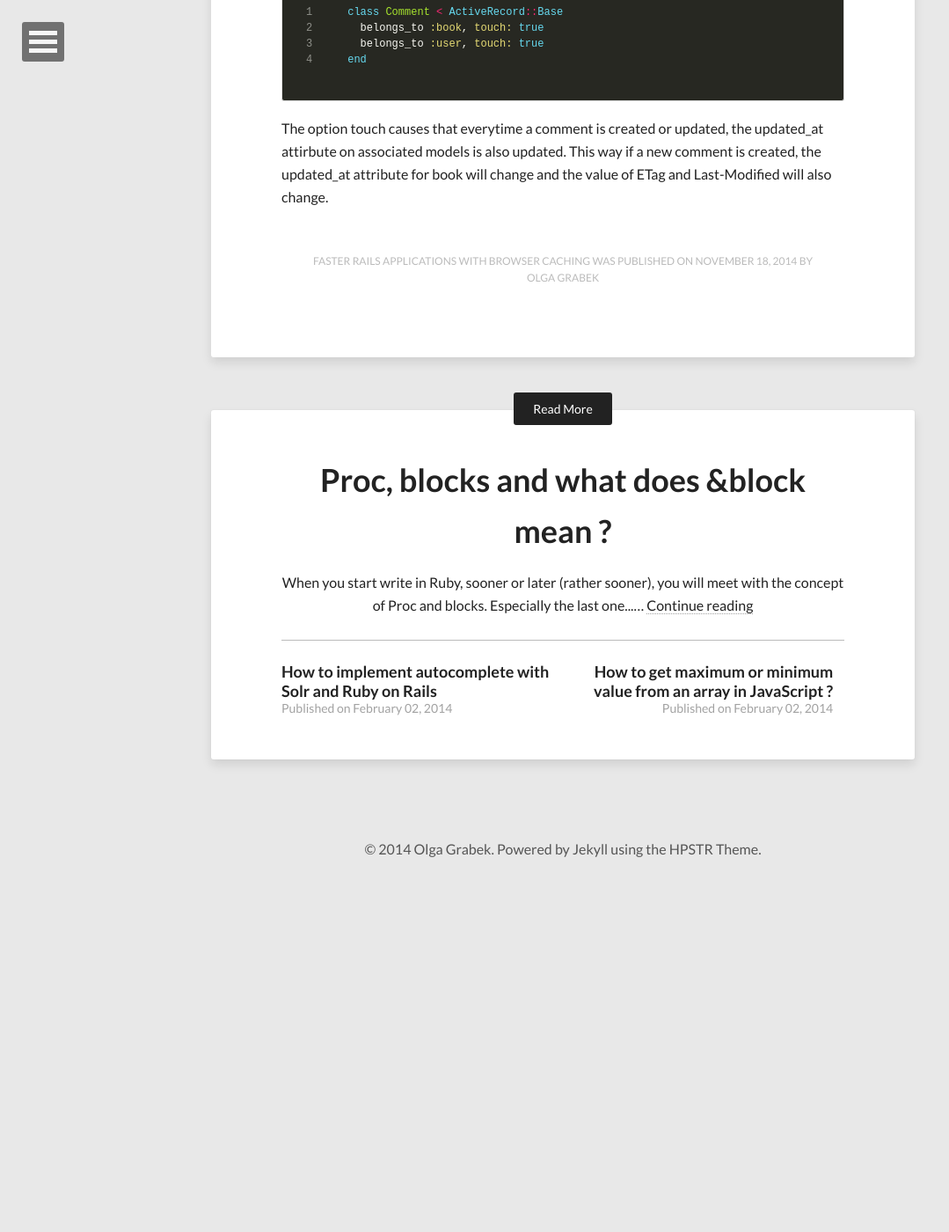
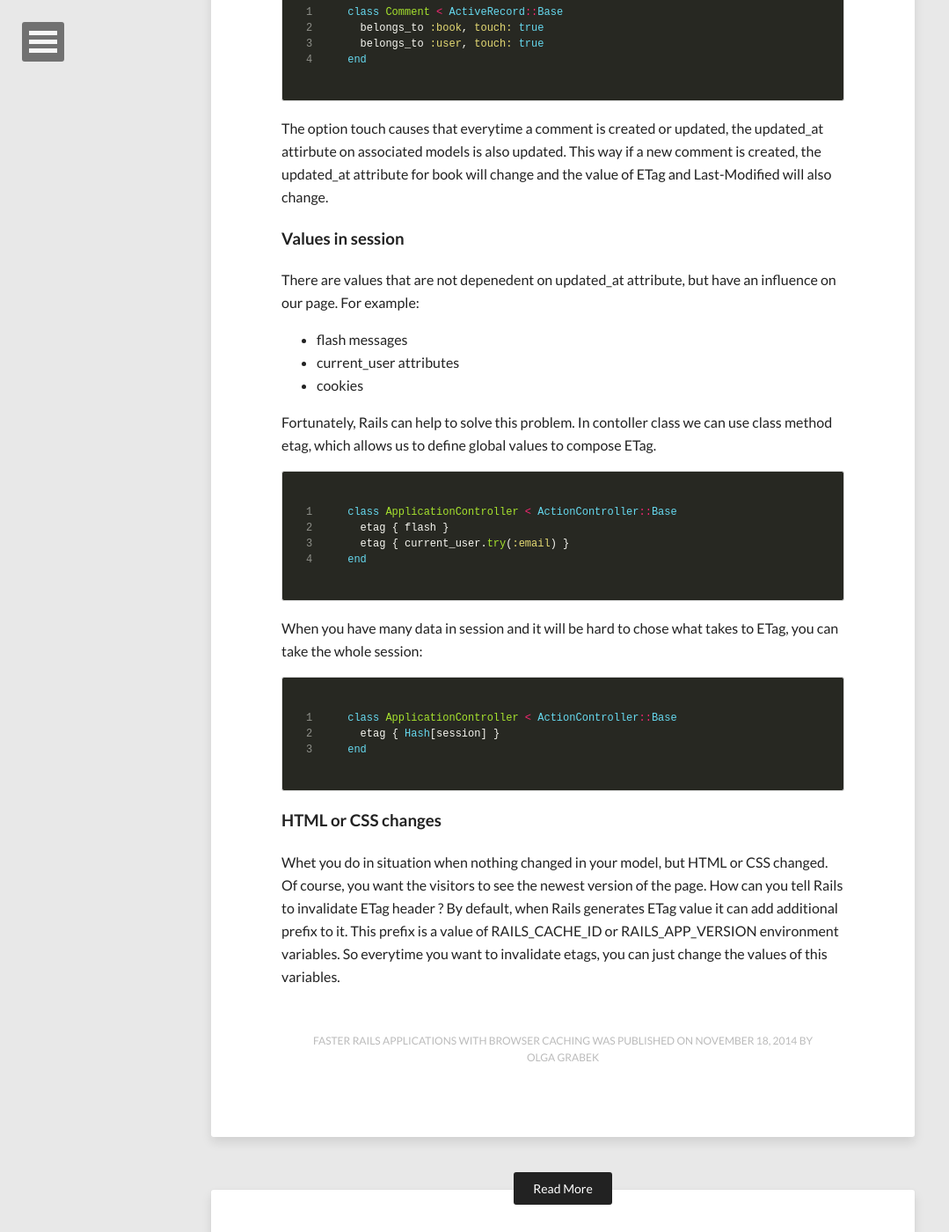
Before and after one commit to Olgagr/Olgagr.github.io, a Jekyll site: the page built from _posts/2014-11-18-faster-rails-app-with-http-caching.markdown, in a window 1280 px wide and 1400 px high, scrolled down 8674 px. Shown: the whole window at 88% size, without its empty margins (0-1079 px from the left). Built offline with Jekyll 4.4.1, drawn with Linux system fonts in a browser that asks for light colours; nearby versions of some CDN libraries; Markdown is read by kramdown in place of the engine named in the settings; before the commit the page ends 9680 px from its top, so only the background shows below that; some of the changed text lies outside the part shown.

Commit message:
finish ETage part of the article

```diff
--- a/_posts/2014-11-18-faster-rails-app-with-http-caching.markdown
+++ b/_posts/2014-11-18-faster-rails-app-with-http-caching.markdown
@@ -294,3 +294,32 @@ end
 {% endhighlight %}
 
 The option touch causes that everytime a comment is created or updated, the updated_at attirbute on associated models is also updated. This way if a new comment is created, the updated_at attribute for book will change and the value of ETag and Last-Modified will also change.
+
+### Values in session
+
+There are values that are not depenedent on updated_at attribute, but have an influence on our page. For example:
+
+* flash messages
+* current_user attributes
+* cookies
+
+Fortunately, Rails can help to solve this problem. In contoller class we can use class method etag, which allows us to define global values to compose ETag.
+
+{% highlight ruby linenos %}
+class ApplicationController < ActionController::Base
+  etag { flash }
+  etag { current_user.try(:email) }
+end
+{% endhighlight %}
+
+When you have many data in session and it will be hard to chose what takes to ETag, you can take the whole session:
+
+{% highlight ruby linenos %}
+class ApplicationController < ActionController::Base
+  etag { Hash[session] }
+end
+{% endhighlight %}
+
+### HTML or CSS changes
+
+Whet you do in situation when nothing changed in your model, but HTML or CSS changed. Of course, you want the visitors to see the newest version of the page. How can you tell Rails to invalidate ETag header ? By default, when Rails generates ETag value it can add additional prefix to it. This prefix is a value of RAILS_CACHE_ID or RAILS_APP_VERSION environment variables. So everytime you want to invalidate etags, you can just change the values of this variables.
```
Also changed, not shown: other parts of _posts/2014-11-18-faster-rails-app-with-http-caching.markdown (+1 -1 lines).
